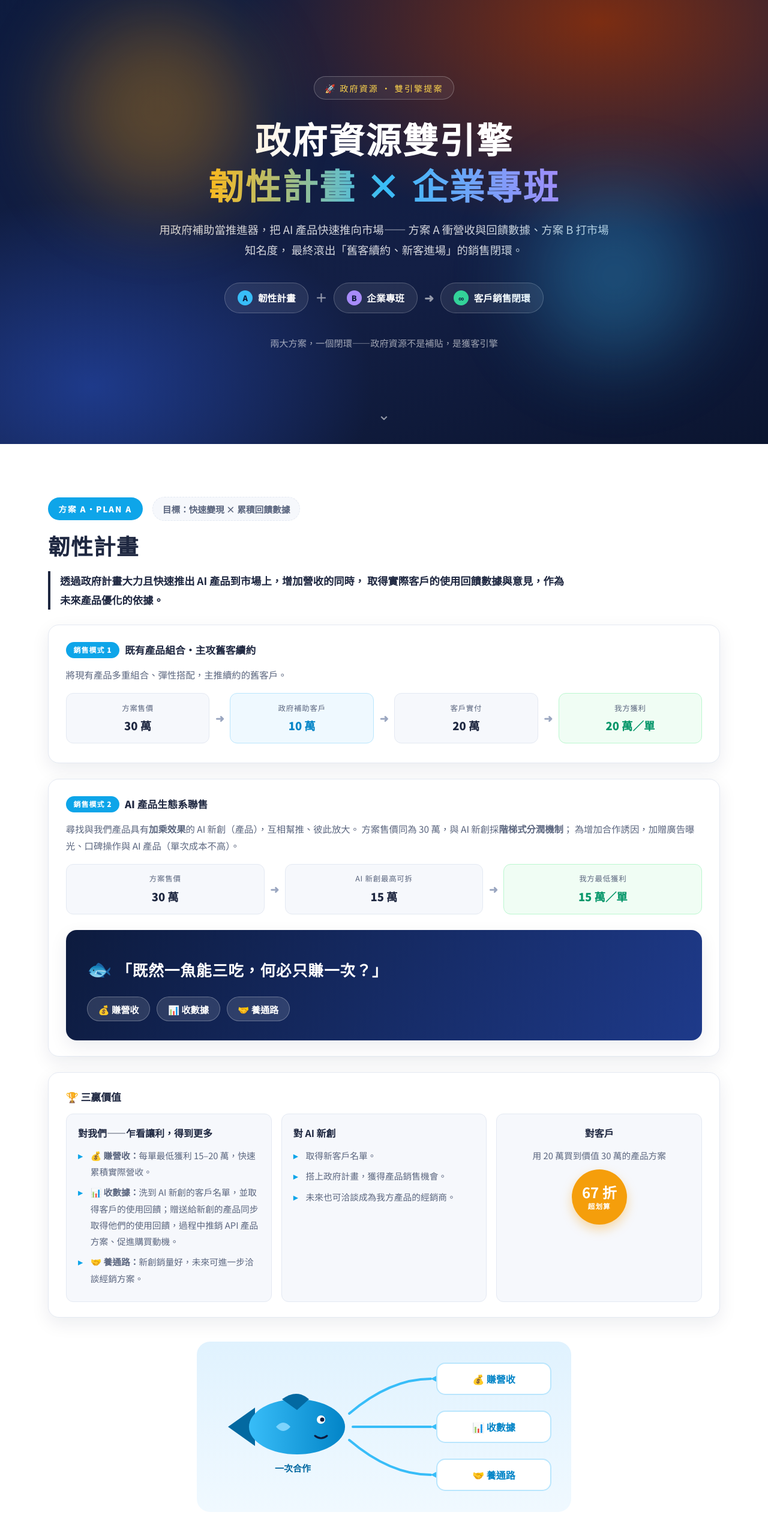
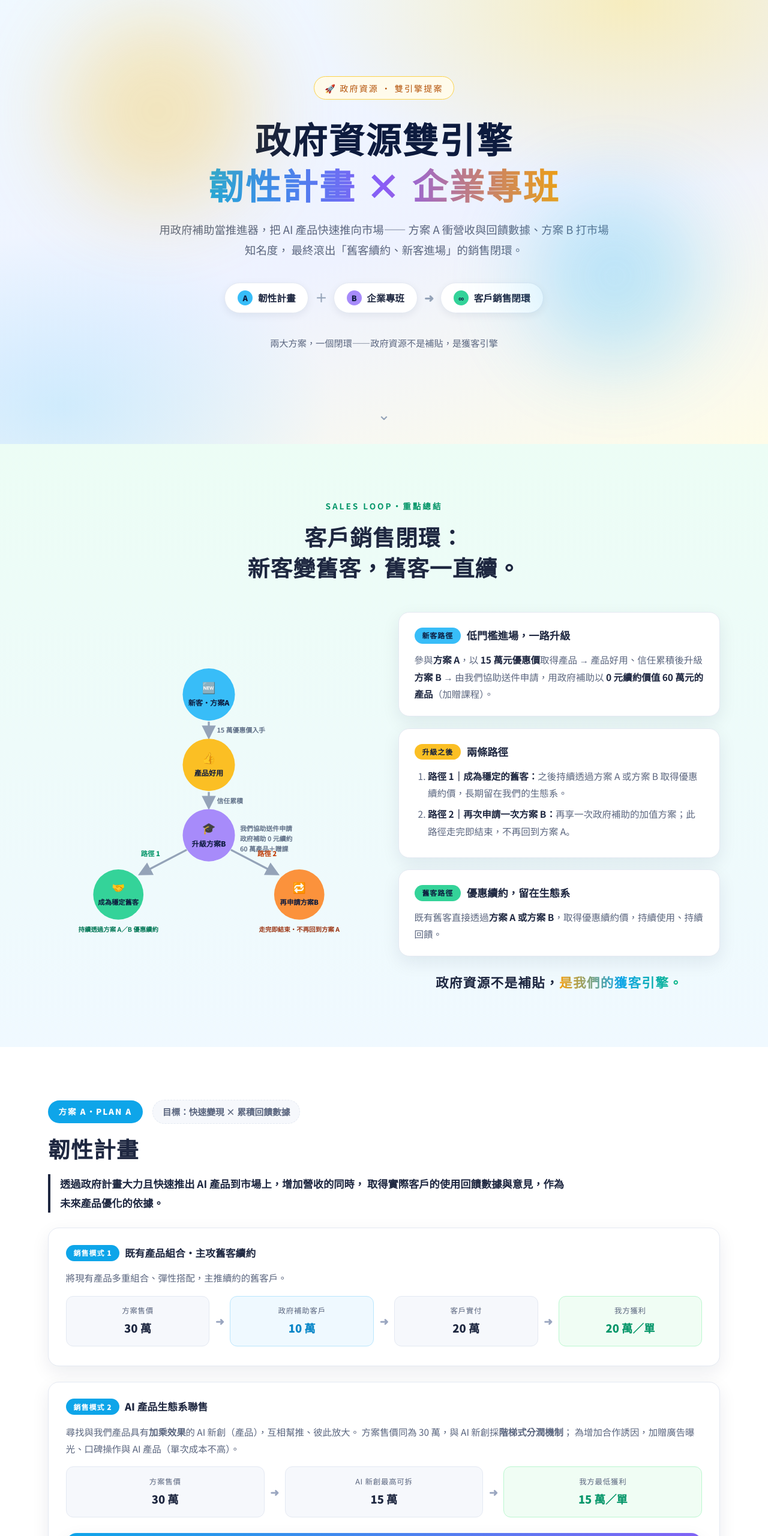
Before and after one commit to ariel-1125/gov, a plain HTML site: page plan.html in a window 1280 px wide. Shown: the part 60-2620 px from the top of the page at 60% size. Drawn offline with Linux system fonts and the light colour scheme.

Commit message:
改版：銷售閉環移至頁首並改為雙路徑流程、刪除區塊插圖、整體改為明亮配色
Co-Authored-By: Claude Fable 5 <noreply@anthropic.com>

```diff
--- a/plan.html
+++ b/plan.html
@@ -34,47 +34,49 @@
     position:fixed;top:0;left:0;right:0;z-index:100;
     display:flex;align-items:center;justify-content:space-between;
     padding:.8rem 5vw;
-    background:rgba(13,27,62,.82);
+    background:rgba(255,255,255,.86);
+    border-bottom:1px solid var(--line);
     backdrop-filter:blur(12px);-webkit-backdrop-filter:blur(12px);
   }
-  nav .logo{color:#fff;font-weight:900;font-size:1.05rem;letter-spacing:.05em;}
+  nav .logo{color:var(--navy);font-weight:900;font-size:1.05rem;letter-spacing:.05em;}
   nav .logo span{color:var(--amber);}
   nav ul{display:flex;gap:1.6rem;list-style:none;}
-  nav a{color:rgba(255,255,255,.78);text-decoration:none;font-size:.92rem;transition:color .2s;}
-  nav a:hover{color:#fff;}
+  nav a{color:var(--muted);text-decoration:none;font-size:.92rem;transition:color .2s;}
+  nav a:hover{color:var(--navy);}
   @media(max-width:640px){nav ul{display:none;}}
-  /* ---------- Hero ---------- */
+  /* ---------- Hero（明亮版） ---------- */
   header{
     position:relative;min-height:100vh;
     display:flex;flex-direction:column;justify-content:center;align-items:center;
-    text-align:center;color:#fff;
-    background:radial-gradient(1200px 700px at 78% 12%,#7c2d12 0%,transparent 50%),
-               radial-gradient(900px 600px at 12% 88%,#1e3a8a 0%,transparent 52%),
-               linear-gradient(160deg,#0d1b3e 0%,#131f45 60%,#0b1530 100%);
+    text-align:center;color:var(--navy);
+    background:radial-gradient(900px 520px at 82% 8%,rgba(253,230,138,.55) 0%,transparent 60%),
+               radial-gradient(820px 520px at 8% 92%,rgba(186,230,253,.6) 0%,transparent 55%),
+               linear-gradient(160deg,#f0f9ff 0%,#eef2ff 55%,#fefce8 100%);
     padding:7rem 6vw 5rem;
   }
-  .orb{position:absolute;border-radius:50%;filter:blur(70px);opacity:.32;pointer-events:none;}
-  .orb.a{width:320px;height:320px;background:#f59e0b;top:14%;left:8%;animation:float 9s ease-in-out infinite;}
+  .orb{position:absolute;border-radius:50%;filter:blur(70px);opacity:.3;pointer-events:none;}
+  .orb.a{width:320px;height:320px;background:#fbbf24;top:14%;left:8%;animation:float 9s ease-in-out infinite;}
   .orb.b{width:280px;height:280px;background:#38bdf8;bottom:14%;right:9%;animation:float 11s ease-in-out infinite reverse;}
   @keyframes float{0%,100%{transform:translateY(0)}50%{transform:translateY(-28px)}}
   .hero-kicker{
     display:inline-flex;align-items:center;gap:.5rem;
-    border:1px solid rgba(255,255,255,.25);
+    border:1px solid #fcd34d;
     padding:.35rem 1.1rem;border-radius:999px;
-    font-size:.88rem;letter-spacing:.15em;color:#fcd34d;
-    margin-bottom:1.6rem;background:rgba(255,255,255,.06);
+    font-size:.88rem;letter-spacing:.15em;color:#b45309;
+    margin-bottom:1.6rem;background:#fffbeb;
   }
   header h1{font-size:clamp(2.1rem,5.6vw,3.7rem);font-weight:900;line-height:1.3;letter-spacing:.04em;}
   header h1 .grad{
-    background:linear-gradient(90deg,#fbbf24,#38bdf8,#a78bfa);
+    background:linear-gradient(90deg,#0ea5e9,#8b5cf6,#f59e0b);
     -webkit-background-clip:text;background-clip:text;color:transparent;
   }
-  .hero-sub{margin-top:1.2rem;max-width:760px;color:rgba(255,255,255,.82);font-size:clamp(1rem,2vw,1.15rem);}
+  .hero-sub{margin-top:1.2rem;max-width:760px;color:var(--muted);font-size:clamp(1rem,2vw,1.15rem);}
   .step-chain{display:flex;flex-wrap:wrap;justify-content:center;align-items:center;gap:.7rem;margin-top:2.4rem;}
   .step-pill{
     display:flex;align-items:center;gap:.55rem;
-    background:rgba(255,255,255,.08);border:1px solid rgba(255,255,255,.22);
-    padding:.6rem 1.3rem;border-radius:999px;font-weight:700;font-size:.98rem;
+    background:#fff;border:1px solid var(--line);
+    box-shadow:0 4px 14px rgba(13,27,62,.07);
+    padding:.6rem 1.3rem;border-radius:999px;font-weight:700;font-size:.98rem;color:var(--ink);
   }
   .step-pill .num{
     display:inline-flex;align-items:center;justify-content:center;
@@ -84,11 +86,11 @@
   .step-pill.sa .num{background:#38bdf8;}
   .step-pill.sb .num{background:#a78bfa;}
   .step-pill.sc .num{background:#34d399;}
-  .chain-arrow{color:rgba(255,255,255,.55);font-size:1.2rem;font-weight:900;}
-  .hero-note{margin-top:2.2rem;color:rgba(255,255,255,.6);font-size:.95rem;}
+  .chain-arrow{color:#94a3b8;font-size:1.2rem;font-weight:900;}
+  .hero-note{margin-top:2.2rem;color:var(--muted);font-size:.95rem;}
   .scroll-hint{
     position:absolute;bottom:2rem;left:50%;transform:translateX(-50%);
-    color:rgba(255,255,255,.55);font-size:1.6rem;animation:bob 1.8s ease-in-out infinite;text-decoration:none;
+    color:#94a3b8;font-size:1.6rem;animation:bob 1.8s ease-in-out infinite;text-decoration:none;
   }
   @keyframes bob{0%,100%{transform:translate(-50%,0)}50%{transform:translate(-50%,10px)}}
   /* ---------- Sections ---------- */
@@ -129,17 +131,17 @@
   .flow .f-card.hl b{color:#0284c7;}
   .flow .f-card.win{background:#f0fdf4;border-color:#bbf7d0;}
   .flow .f-card.win b{color:#059669;}
-  /* 一魚三吃金句 */
+  /* 一魚三吃金句（明亮漸層） */
   .fish-quote{
     margin-top:1.6rem;padding:2rem 2.2rem;border-radius:var(--radius);
-    background:linear-gradient(120deg,#0d1b3e,#1e3a8a);color:#fff;box-shadow:var(--shadow);
+    background:linear-gradient(120deg,#0ea5e9,#8b5cf6);color:#fff;box-shadow:var(--shadow);
   }
   .fish-quote .q{font-size:clamp(1.2rem,2.6vw,1.6rem);font-weight:900;letter-spacing:.04em;}
   .fish-quote .q .fish{font-size:1.3em;margin-right:.4rem;}
   .fish-chips{display:flex;flex-wrap:wrap;gap:.7rem;margin-top:1.1rem;}
   .fish-chips span{
     display:inline-flex;align-items:center;gap:.4rem;
-    background:rgba(255,255,255,.12);border:1px solid rgba(255,255,255,.28);
+    background:rgba(255,255,255,.18);border:1px solid rgba(255,255,255,.45);
     padding:.35rem 1.1rem;border-radius:999px;font-weight:700;font-size:.95rem;
   }
   /* 三贏卡片 */
@@ -168,35 +170,33 @@
   table.modes td{color:var(--muted);}
   table.modes td b{color:var(--ink);}
   table.modes tr:last-child th,table.modes tr:last-child td{border-bottom:none;}
-  .plan-art{display:flex;justify-content:center;margin-top:2rem;}
-  .plan-art svg{width:100%;max-width:640px;height:auto;}
-  /* ---------- 閉環 ---------- */
+  /* ---------- 銷售閉環（明亮版，置頂區塊） ---------- */
   .loop-sec{
-    background:radial-gradient(1000px 600px at 50% 0%,#065f46 0%,transparent 60%),
-               linear-gradient(180deg,#0d1b3e,#0b1530);
-    color:#fff;
+    background:linear-gradient(180deg,#ecfdf5 0%,#f0f9ff 100%);
+    color:var(--ink);
   }
-  .loop-sec .kicker{color:#6ee7b7;}
-  .loop-sec .lead{color:rgba(255,255,255,.75);}
+  .loop-sec .kicker{color:#059669;}
   .loop-grid{display:grid;grid-template-columns:1fr 1fr;gap:3rem;align-items:center;margin-top:3rem;}
   @media(max-width:880px){.loop-grid{grid-template-columns:1fr;}}
-  .loop-grid svg{width:100%;max-width:520px;height:auto;display:block;margin:0 auto;}
+  .loop-grid svg{width:100%;max-width:560px;height:auto;display:block;margin:0 auto;}
   .path-card{
-    background:rgba(255,255,255,.06);border:1px solid rgba(255,255,255,.15);
+    background:#fff;border:1px solid var(--line);box-shadow:var(--shadow);
     border-radius:var(--radius);padding:1.4rem 1.6rem;margin-bottom:1.2rem;
   }
-  .path-card h4{display:flex;align-items:center;gap:.6rem;font-size:1.08rem;font-weight:900;margin-bottom:.6rem;}
+  .path-card h4{display:flex;align-items:center;gap:.6rem;font-size:1.08rem;font-weight:900;margin-bottom:.6rem;color:var(--ink);flex-wrap:wrap;}
   .path-card .pt{
     font-size:.75rem;font-weight:900;padding:.15rem .8rem;border-radius:999px;color:#0d1b3e;letter-spacing:.08em;
   }
-  .path-card p{color:rgba(255,255,255,.85);font-size:.97rem;}
-  .path-card b{color:#fff;}
-  .loop-close{margin-top:2.2rem;text-align:center;font-size:clamp(1.05rem,2.4vw,1.35rem);font-weight:900;letter-spacing:.06em;}
+  .path-card p,.path-card li{color:var(--muted);font-size:.97rem;}
+  .path-card b{color:var(--ink);}
+  .path-card ol{padding-left:1.4rem;}
+  .path-card ol li{margin-bottom:.4rem;}
+  .loop-close{margin-top:1.4rem;text-align:center;font-size:clamp(1.05rem,2.4vw,1.35rem);font-weight:900;letter-spacing:.06em;color:var(--ink);}
   .loop-close .grad{
-    background:linear-gradient(90deg,#fbbf24,#38bdf8,#34d399);
+    background:linear-gradient(90deg,#f59e0b,#0ea5e9,#10b981);
     -webkit-background-clip:text;background-clip:text;color:transparent;
   }
-  footer{background:#0b1530;color:rgba(255,255,255,.55);text-align:center;padding:2.2rem 6vw;font-size:.88rem;}
+  footer{background:#eef2f7;color:var(--muted);text-align:center;padding:2.2rem 6vw;font-size:.88rem;}
   /* accent helpers */
   .a-accent{background:var(--blue);}   .a-border{border-color:var(--blue);}
   .b-accent{background:var(--violet);} .b-border{border-color:var(--violet);}
@@ -215,9 +215,9 @@
 <nav>
   <div class="logo">政府資源 <span>雙引擎</span></div>
   <ul>
+    <li><a href="#loop">銷售閉環</a></li>
     <li><a href="#plan-a">方案 A・韌性計畫</a></li>
     <li><a href="#plan-b">方案 B・企業專班</a></li>
-    <li><a href="#loop">銷售閉環</a></li>
   </ul>
 </nav>
 
@@ -240,8 +240,107 @@
     <div class="step-pill sc"><span class="num">∞</span>客戶銷售閉環</div>
   </div>
   <p class="hero-note">兩大方案，一個閉環——政府資源不是補貼，是獲客引擎</p>
-  <a class="scroll-hint" href="#plan-a">⌄</a>
+  <a class="scroll-hint" href="#loop">⌄</a>
 </header>
+
+<!-- ================= 銷售閉環（置頂） ================= -->
+<section id="loop" class="loop-sec">
+  <div class="wrap">
+    <div class="reveal" style="text-align:center">
+      <span class="kicker">SALES LOOP・重點總結</span>
+      <h2>客戶銷售閉環：<br>新客變舊客，舊客一直續。</h2>
+    </div>
+    <div class="loop-grid">
+      <div class="reveal">
+        <!-- 銷售路徑圖 -->
+        <svg viewBox="0 0 640 560" xmlns="http://www.w3.org/2000/svg" role="img" aria-label="新客經方案A入手、升級方案B後分為成為穩定舊客與再次申請方案B兩條路徑的流程圖">
+          <defs>
+            <marker id="fl-arw" viewBox="0 0 10 10" refX="8" refY="5" markerWidth="7" markerHeight="7" orient="auto-start-reverse">
+              <path d="M0 0 L10 5 L0 10 z" fill="#94a3b8"/>
+            </marker>
+          </defs>
+          <!-- 連接箭頭 -->
+          <g stroke="#94a3b8" stroke-width="4" fill="none">
+            <path d="M320 118 L320 148" marker-end="url(#fl-arw)"/>
+            <path d="M320 258 L320 288" marker-end="url(#fl-arw)"/>
+            <path d="M276 373 L184 421" marker-end="url(#fl-arw)"/>
+            <path d="M364 373 L456 421" marker-end="url(#fl-arw)"/>
+          </g>
+          <!-- 箭頭旁註解 -->
+          <g font-family="Noto Sans TC,sans-serif" font-size="13" fill="#64748b" font-weight="700">
+            <text x="336" y="140" text-anchor="start">15 萬優惠價入手</text>
+            <text x="336" y="280" text-anchor="start">信任累積</text>
+            <text x="382" y="336" text-anchor="start">我們協助送件申請</text>
+            <text x="382" y="356" text-anchor="start">政府補助 0 元續約</text>
+            <text x="382" y="376" text-anchor="start">60 萬產品＋贈課</text>
+          </g>
+          <!-- 路徑標籤 -->
+          <g font-family="Noto Sans TC,sans-serif" font-size="13.5" font-weight="900" text-anchor="middle">
+            <text x="204" y="386" fill="#059669">路徑 1</text>
+            <text x="436" y="386" fill="#c2410c">路徑 2</text>
+          </g>
+          <!-- 節點 -->
+          <g font-family="Noto Sans TC,sans-serif" text-anchor="middle" font-weight="900">
+            <g>
+              <circle cx="320" cy="64" r="52" fill="#38bdf8"/>
+              <text x="320" y="58" font-size="22">🆕</text>
+              <text x="320" y="86" font-size="14.5" fill="#0d1b3e">新客・方案A</text>
+            </g>
+            <g>
+              <circle cx="320" cy="204" r="52" fill="#fbbf24"/>
+              <text x="320" y="198" font-size="22">👍</text>
+              <text x="320" y="226" font-size="14.5" fill="#0d1b3e">產品好用</text>
+            </g>
+            <g>
+              <circle cx="320" cy="344" r="52" fill="#a78bfa"/>
+              <text x="320" y="338" font-size="22">🎓</text>
+              <text x="320" y="366" font-size="14.5" fill="#0d1b3e">升級方案B</text>
+            </g>
+            <g>
+              <circle cx="140" cy="462" r="50" fill="#34d399"/>
+              <text x="140" y="456" font-size="21">🤝</text>
+              <text x="140" y="482" font-size="13.5" fill="#0d1b3e">成為穩定舊客</text>
+            </g>
+            <g>
+              <circle cx="500" cy="462" r="50" fill="#fb923c"/>
+              <text x="500" y="456" font-size="21">🔁</text>
+              <text x="500" y="482" font-size="13.5" fill="#0d1b3e">再申請方案B</text>
+            </g>
+          </g>
+          <!-- 終點註解 -->
+          <g font-family="Noto Sans TC,sans-serif" font-size="12.5" font-weight="700" text-anchor="middle">
+            <text x="140" y="536" fill="#047857">持續透過方案 A／B 優惠續約</text>
+            <text x="500" y="536" fill="#9a3412">走完即結束・不再回到方案 A</text>
+          </g>
+        </svg>
+      </div>
+      <div>
+        <div class="path-card reveal">
+          <h4><span class="pt" style="background:#38bdf8">新客路徑</span>低門檻進場，一路升級</h4>
+          <p>
+            參與<b>方案 A</b>，以 <b>15 萬元優惠價</b>取得產品 →
+            產品好用、信任累積後升級<b>方案 B</b> →
+            由我們協助送件申請，用政府補助以 <b>0 元續約價值 60 萬元的產品</b>（加贈課程）。
+          </p>
+        </div>
+        <div class="path-card reveal">
+          <h4><span class="pt" style="background:#fbbf24">升級之後</span>兩條路徑</h4>
+          <ol>
+            <li><b>路徑 1｜成為穩定的舊客：</b>之後持續透過方案 A 或方案 B 取得優惠續約價，長期留在我們的生態系。</li>
+            <li><b>路徑 2｜再次申請一次方案 B：</b>再享一次政府補助的加值方案；此路徑走完即結束，不再回到方案 A。</li>
+          </ol>
+        </div>
+        <div class="path-card reveal">
+          <h4><span class="pt" style="background:#34d399">舊客路徑</span>優惠續約，留在生態系</h4>
+          <p>既有舊客直接透過<b>方案 A 或方案 B</b>，取得優惠續約價，持續使用、持續回饋。</p>
+        </div>
+        <p class="loop-close reveal">
+          政府資源不是補貼，<span class="grad">是我們的獲客引擎。</span>
+        </p>
+      </div>
+    </div>
+  </div>
+</section>
 
 <!-- ================= 方案 A ================= -->
 <section id="plan-a" class="plan alt">
@@ -321,58 +420,6 @@
           <div class="discount"><b>67 折</b><small>超划算</small></div>
         </div>
       </div>
-    </div>
-
-    <div class="plan-art reveal">
-      <!-- 一魚三吃插圖 -->
-      <svg viewBox="0 0 640 300" xmlns="http://www.w3.org/2000/svg" role="img" aria-label="一條魚延伸出營收、數據、通路三種收穫的插圖">
-        <defs>
-          <linearGradient id="sea" x1="0" y1="0" x2="0" y2="1">
-            <stop offset="0" stop-color="#e0f2fe"/><stop offset="1" stop-color="#f0f9ff"/>
-          </linearGradient>
-          <linearGradient id="fishbody" x1="0" y1="0" x2="1" y2="0">
-            <stop offset="0" stop-color="#38bdf8"/><stop offset="1" stop-color="#0284c7"/>
-          </linearGradient>
-        </defs>
-        <rect x="8" y="8" width="624" height="284" rx="22" fill="url(#sea)"/>
-        <!-- 魚 -->
-        <g>
-          <path d="M60 150 L105 118 L105 182 Z" fill="#0369a1"/>
-          <ellipse cx="175" cy="150" rx="80" ry="46" fill="url(#fishbody)"/>
-          <path d="M150 104 q25 -18 45 0 l-20 18 Z" fill="#0369a1"/>
-          <circle cx="215" cy="138" r="7" fill="#fff"/>
-          <circle cx="217" cy="138" r="3.5" fill="#0d1b3e"/>
-          <path d="M205 165 q10 8 20 0" stroke="#0d1b3e" stroke-width="3" fill="none" stroke-linecap="round"/>
-          <path d="M140 150 q12 -14 24 0 q-12 14 -24 0" fill="#7dd3fc"/>
-          <text x="168" y="225" font-size="15" fill="#0369a1" font-weight="900" text-anchor="middle" font-family="Noto Sans TC,sans-serif">一次合作</text>
-        </g>
-        <!-- 三條收穫線 -->
-        <g stroke="#38bdf8" stroke-width="4" stroke-linecap="round" fill="none">
-          <path d="M262 128 Q330 70 398 70"/>
-          <path d="M268 150 Q330 150 398 150"/>
-          <path d="M262 172 Q330 230 398 230"/>
-        </g>
-        <g fill="#38bdf8">
-          <path d="M398 70 l-13 -7 0 14 z" transform="rotate(180 398 70)"/>
-          <path d="M398 150 l-13 -7 0 14 z" transform="rotate(180 398 150)"/>
-          <path d="M398 230 l-13 -7 0 14 z" transform="rotate(180 398 230)"/>
-        </g>
-        <!-- 三種吃法 -->
-        <g font-family="Noto Sans TC,sans-serif" font-weight="900" font-size="16">
-          <g>
-            <rect x="408" y="44" width="190" height="52" rx="14" fill="#fff" stroke="#bae6fd" stroke-width="2"/>
-            <text x="503" y="77" text-anchor="middle" fill="#0284c7">💰 賺營收</text>
-          </g>
-          <g>
-            <rect x="408" y="124" width="190" height="52" rx="14" fill="#fff" stroke="#bae6fd" stroke-width="2"/>
-            <text x="503" y="157" text-anchor="middle" fill="#0284c7">📊 收數據</text>
-          </g>
-          <g>
-            <rect x="408" y="204" width="190" height="52" rx="14" fill="#fff" stroke="#bae6fd" stroke-width="2"/>
-            <text x="503" y="237" text-anchor="middle" fill="#0284c7">🤝 養通路</text>
-          </g>
-        </g>
-      </svg>
     </div>
   </div>
 </section>
@@ -456,120 +503,6 @@
         </div>
       </div>
     </div>
-
-    <div class="plan-art reveal">
-      <!-- 聯名開課插圖 -->
-      <svg viewBox="0 0 640 300" xmlns="http://www.w3.org/2000/svg" role="img" aria-label="我方與品牌夥伴聯名開課、台下企業學員的插圖">
-        <defs>
-          <linearGradient id="room" x1="0" y1="0" x2="0" y2="1">
-            <stop offset="0" stop-color="#f5f3ff"/><stop offset="1" stop-color="#faf8ff"/>
-          </linearGradient>
-        </defs>
-        <rect x="8" y="8" width="624" height="284" rx="22" fill="url(#room)"/>
-        <!-- 大螢幕 -->
-        <rect x="150" y="34" width="340" height="110" rx="12" fill="#1e1b4b"/>
-        <text x="320" y="80" font-size="22" fill="#fff" font-weight="900" text-anchor="middle" font-family="Noto Sans TC,sans-serif">AI 導入課程</text>
-        <text x="320" y="116" font-size="15" fill="#a5b4fc" font-weight="700" text-anchor="middle" font-family="Noto Sans TC,sans-serif">30 小時・含產品實作</text>
-        <!-- 兩位講師（聯名） -->
-        <g>
-          <circle cx="96" cy="122" r="20" fill="#8b5cf6"/>
-          <path d="M68 190 q28 -34 56 0 l0 18 -56 0 Z" fill="#8b5cf6"/>
-          <rect x="52" y="206" width="88" height="26" rx="13" fill="#ede9fe"/>
-          <text x="96" y="224" font-size="12.5" fill="#5b21b6" font-weight="900" text-anchor="middle" font-family="Noto Sans TC,sans-serif">我方講師</text>
-        </g>
-        <g>
-          <circle cx="544" cy="122" r="20" fill="#f59e0b"/>
-          <path d="M516 190 q28 -34 56 0 l0 18 -56 0 Z" fill="#f59e0b"/>
-          <rect x="500" y="206" width="88" height="26" rx="13" fill="#fef3c7"/>
-          <text x="544" y="224" font-size="12.5" fill="#92400e" font-weight="900" text-anchor="middle" font-family="Noto Sans TC,sans-serif">品牌夥伴</text>
-        </g>
-        <!-- 聯名 × -->
-        <text x="320" y="180" font-size="26" fill="#8b5cf6" font-weight="900" text-anchor="middle" font-family="Noto Sans TC,sans-serif">聯名 ×</text>
-        <!-- 台下企業學員 -->
-        <g fill="#c4b5fd">
-          <circle cx="215" cy="232" r="13"/><circle cx="265" cy="232" r="13"/><circle cx="315" cy="232" r="13"/><circle cx="365" cy="232" r="13"/><circle cx="415" cy="232" r="13"/>
-          <circle cx="240" cy="266" r="13"/><circle cx="290" cy="266" r="13"/><circle cx="340" cy="266" r="13"/><circle cx="390" cy="266" r="13"/>
-        </g>
-        <text x="320" y="250" font-size="0" >學員</text>
-      </svg>
-    </div>
-  </div>
-</section>
-
-<!-- ================= 銷售閉環 ================= -->
-<section id="loop" class="loop-sec">
-  <div class="wrap">
-    <div class="reveal" style="text-align:center">
-      <span class="kicker">SALES LOOP・重點總結</span>
-      <h2>客戶銷售閉環：<br>新客變舊客，舊客一直續。</h2>
-    </div>
-    <div class="loop-grid">
-      <div class="reveal">
-        <!-- 閉環圖 -->
-        <svg viewBox="0 0 520 520" xmlns="http://www.w3.org/2000/svg" role="img" aria-label="新客經方案A入手、升級方案B、0元續約成為舊客的銷售閉環圖">
-          <defs>
-            <marker id="lp-arw" viewBox="0 0 10 10" refX="8" refY="5" markerWidth="7" markerHeight="7" orient="auto-start-reverse">
-              <path d="M0 0 L10 5 L0 10 z" fill="rgba(255,255,255,.85)"/>
-            </marker>
-          </defs>
-          <g stroke="rgba(255,255,255,.85)" stroke-width="5" fill="none">
-            <path d="M329.1 104.7 A170 170 0 0 1 415.3 190.9" marker-end="url(#lp-arw)"/>
-            <path d="M415.3 329.1 A170 170 0 0 1 329.1 415.3" marker-end="url(#lp-arw)"/>
-            <path d="M190.9 415.3 A170 170 0 0 1 104.7 329.1" marker-end="url(#lp-arw)"/>
-            <path d="M104.7 190.9 A170 170 0 0 1 190.9 104.7" marker-end="url(#lp-arw)"/>
-          </g>
-          <g font-family="Noto Sans TC,sans-serif" font-size="13.5" fill="#a7f3d0" font-weight="700" text-anchor="middle">
-            <text x="405" y="112">優惠價入手</text>
-            <text x="410" y="412">口碑與信任</text>
-            <text x="112" y="412">協助送件申請</text>
-            <text x="110" y="112">優惠續約 A／B</text>
-          </g>
-          <g font-family="Noto Sans TC,sans-serif" text-anchor="middle" font-weight="900">
-            <g>
-              <circle cx="260" cy="90" r="56" fill="#38bdf8"/>
-              <text x="260" y="84" font-size="24">🆕</text>
-              <text x="260" y="112" font-size="15" fill="#0d1b3e">新客・方案A</text>
-            </g>
-            <g>
-              <circle cx="430" cy="260" r="56" fill="#fbbf24"/>
-              <text x="430" y="254" font-size="24">👍</text>
-              <text x="430" y="282" font-size="15" fill="#0d1b3e">產品好用</text>
-            </g>
-            <g>
-              <circle cx="260" cy="430" r="56" fill="#a78bfa"/>
-              <text x="260" y="424" font-size="24">🎓</text>
-              <text x="260" y="452" font-size="15" fill="#0d1b3e">升級方案B</text>
-            </g>
-            <g>
-              <circle cx="90" cy="260" r="56" fill="#34d399"/>
-              <text x="90" y="254" font-size="24">🔄</text>
-              <text x="90" y="282" font-size="15" fill="#0d1b3e">0 元續約</text>
-            </g>
-          </g>
-          <circle cx="260" cy="260" r="62" fill="#0d1b3e" stroke="rgba(255,255,255,.4)" stroke-width="3"/>
-          <text x="260" y="252" font-size="22" text-anchor="middle">♾️</text>
-          <text x="260" y="282" font-size="15" fill="#fff" font-weight="900" text-anchor="middle" font-family="Noto Sans TC,sans-serif">銷售閉環</text>
-        </svg>
-      </div>
-      <div>
-        <div class="path-card reveal">
-          <h4><span class="pt" style="background:#34d399">舊客路徑</span>優惠續約，留在生態系</h4>
-          <p>透過<b>方案 A 或方案 B</b>，取得優惠續約價，持續使用、持續回饋。</p>
-        </div>
-        <div class="path-card reveal">
-          <h4><span class="pt" style="background:#38bdf8">新客路徑</span>低門檻進場，一路升級</h4>
-          <p>
-            參與<b>方案 A</b>，以 <b>15 萬元優惠價</b>取得產品 →
-            產品好用後再推<b>方案 B</b> →
-            由我們協助送件申請，即可用政府補助以 <b>0 元續約價值 60 萬元的產品</b>（加贈課程）→
-            自然轉化為長期舊客。
-          </p>
-        </div>
-        <p class="loop-close reveal">
-          政府資源不是補貼，<span class="grad">是我們的獲客引擎。</span>
-        </p>
-      </div>
-    </div>
   </div>
 </section>
 
```
